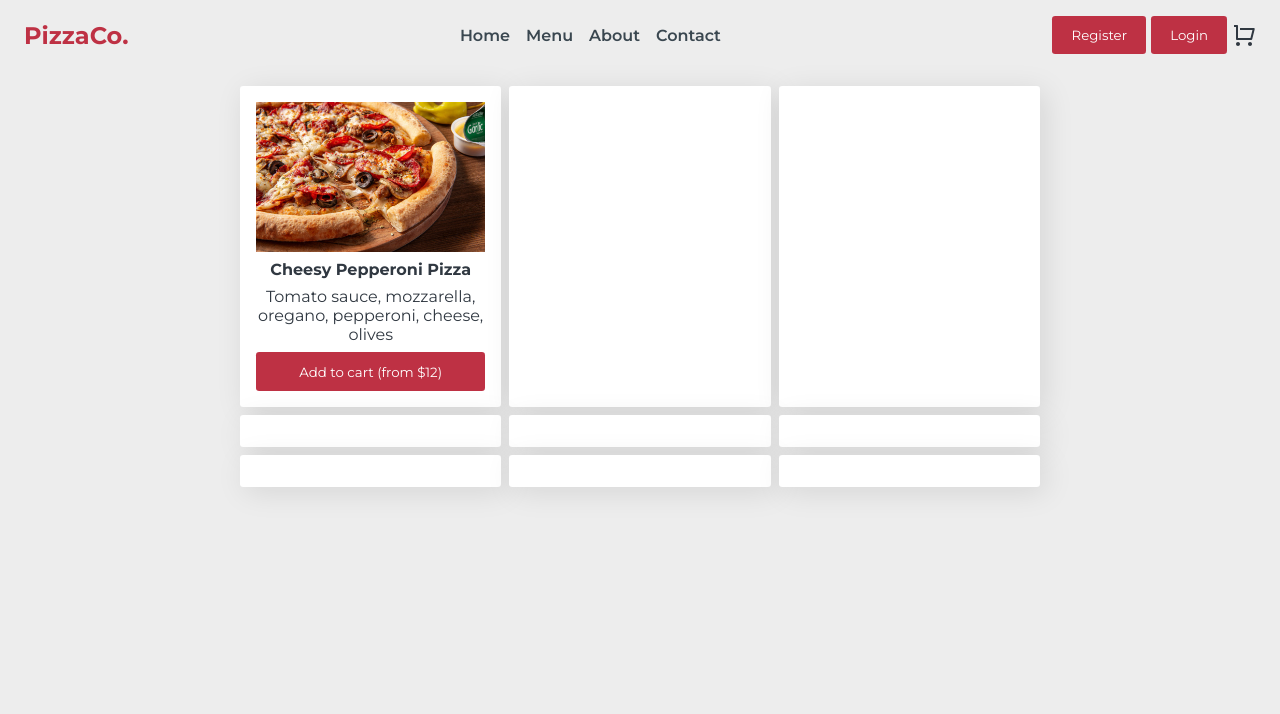
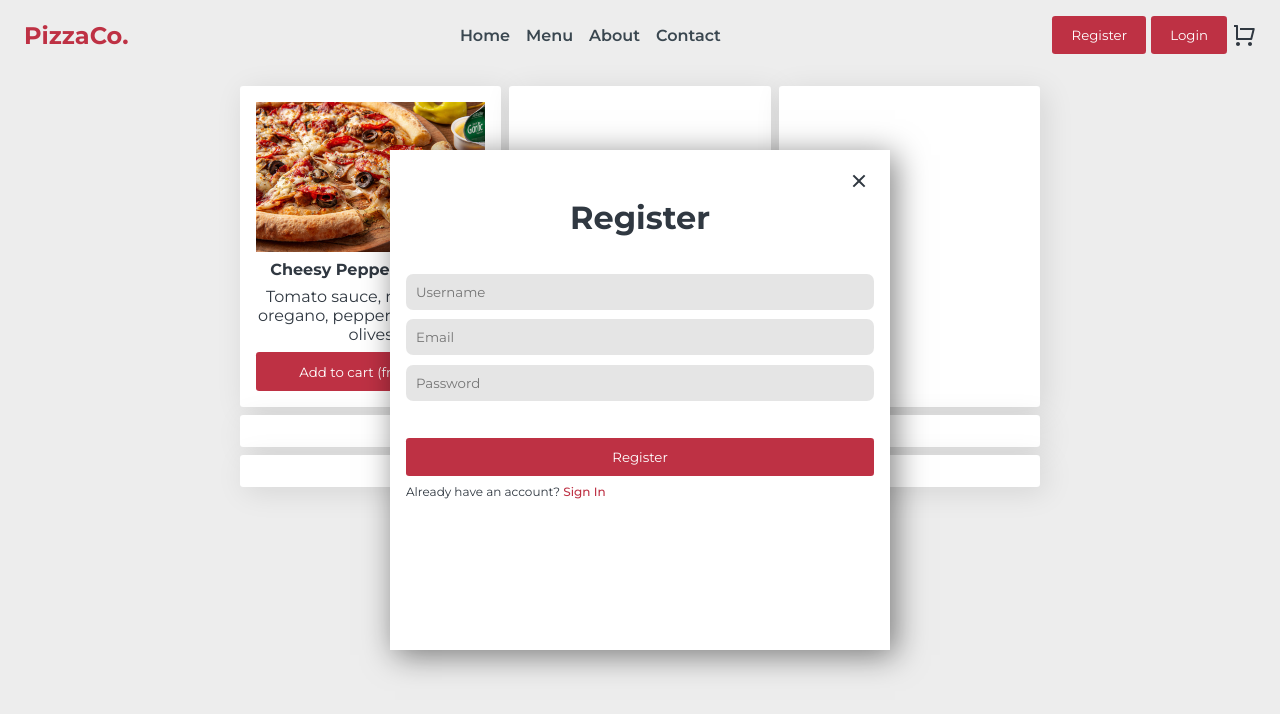
Before and after one commit to rafiyashahana/pizza-app-react, a React (Create React App) app: page /menu in a window 1280 px wide. Shown: the top 714 px of the page. Built offline with nearby package versions, Linux system fonts and the light colour scheme.

Commit message:
added register component

```diff
--- a/src/components/button/Button.jsx
+++ b/src/components/button/Button.jsx
@@ -1,6 +1,10 @@
 import styles from "./Button.module.css";
-const Button = ({ children, className }) => {
-  return <button className={`${styles.btn} ${className}`}>{children}</button>;
+const Button = ({ children, className, onClick }) => {
+  return (
+    <button className={`${styles.btn} ${className}`} onClick={onClick}>
+      {children}
+    </button>
+  );
 };
 
 export default Button;
--- a/src/components/button/Button.module.css
+++ b/src/components/button/Button.module.css
@@ -13,5 +13,5 @@
 }
 
 .btn:hover {
-  background-color: #e7475e;
+  background-color: var(--light-red);
 }
--- /dev/null
+++ b/src/components/input/Input.jsx
@@ -0,0 +1,11 @@
+import styles from "./Input.module.css";
+const Input = ({ className, label, ...props }) => {
+  return (
+    <div>
+      <label>{label}</label>
+      <input {...props} />
+    </div>
+  );
+};
+
+export default Input;
--- /dev/null
+++ b/src/components/input/Input.module.css
@@ -0,0 +1,15 @@
+input {
+  width: 100%;
+  outline: none;
+  border: none;
+  padding: 10px;
+  border-radius: 7px;
+  background-color: rgba(0, 0, 0, 0.1);
+  color: var(--dark);
+  margin: 0.3rem auto;
+}
+label {
+  font-size: 14px;
+  font-weight: 300;
+  color: var(--dark);
+}
--- a/src/components/modal/Modal.module.css
+++ b/src/components/modal/Modal.module.css
@@ -7,19 +7,21 @@
   left: 50%;
   transform: translate(-50%, -50%);
   padding: 1rem;
+  box-shadow: 5px 5px 30px rgba(0, 0, 0, 0.5);
 }
 
 .close {
   position: absolute;
   right: 1rem;
   cursor: pointer;
-  border-radius: 5rem;
+  border-radius: 2rem;
   padding: 0.2rem;
+  height: 2rem;
 }
 .close:hover {
   background-color: var(--grey);
 }
 .content {
-  position: absolute;
-  top: 2.5rem;
+  width: 100%;
+  margin-top: 2rem;
 }
--- a/src/components/navbar/Navbar.jsx
+++ b/src/components/navbar/Navbar.jsx
@@ -1,4 +1,5 @@
 import Button from "../button/Button";
+import Register from "../../pages/register/Register";
 import { RiShoppingCartLine } from "@remixicon/react";
 import { Link, Outlet } from "react-router-dom";
 import styles from "./Navbar.module.css";
--- a/src/index.css
+++ b/src/index.css
@@ -1,6 +1,7 @@
 @import url("https://fonts.googleapis.com/css2?family=Montserrat:ital,wght@0,100..900;1,100..900&display=swap");
 :root {
   --red: #be3144;
+  --light-red: #e7475e;
   --darker: #303841;
   --dark: #3a4750;
   --grey: #d3d6db;
--- a/src/pages/menu/Menu.jsx
+++ b/src/pages/menu/Menu.jsx
@@ -2,6 +2,7 @@ import Card from "../../components/card/Card";
 import Button from "../../components/button/Button";
 import styles from "./Menu.module.css";
 import best2 from "../../assets/images/best2.jpeg";
+import Register from "../register/Register";
 
 const Menu = () => {
   return (
@@ -22,6 +23,7 @@ const Menu = () => {
         <Card></Card>
         <Card></Card>
       </div>
+      <Register />
     </div>
   );
 };
--- /dev/null
+++ b/src/pages/register/Register.jsx
@@ -0,0 +1,30 @@
+import styles from "./Register.module.css";
+import Modal from "../../components/modal/Modal";
+import Input from "../../components/input/Input";
+import Button from "../../components/button/Button";
+
+const Register = () => {
+  return (
+    <div>
+      <Modal className={styles.register_container}>
+        <h1>Register</h1>
+        <div className={styles.input_container}>
+          <Input placeholder="Username" />
+          <Input placeholder="Email" />
+          <Input placeholder="Password" />
+        </div>
+        <Button className={styles.reg_btn}>Register</Button>
+        <p class="error-msg"></p>
+
+        <p>
+          Already have an account?
+          <a id="signIn-link" href="">
+            Sign In
+          </a>
+        </p>
+      </Modal>
+    </div>
+  );
+};
+
+export default Register;
--- /dev/null
+++ b/src/pages/register/Register.module.css
@@ -0,0 +1,26 @@
+.register_container {
+  text-align: center;
+  padding: 1rem 4rem;
+}
+
+.reg_btn {
+  width: 100%;
+  margin: 1rem auto 0.5rem;
+}
+
+.input_container {
+  margin: 2rem auto;
+}
+
+.register_container p {
+  font-size: 12px;
+  text-align: left;
+}
+.register_container a {
+  color: var(--red);
+  margin-left: 0.2rem;
+  font-weight: 500;
+}
+.register_container a:hover {
+  color: var(--light-red);
+}
```
